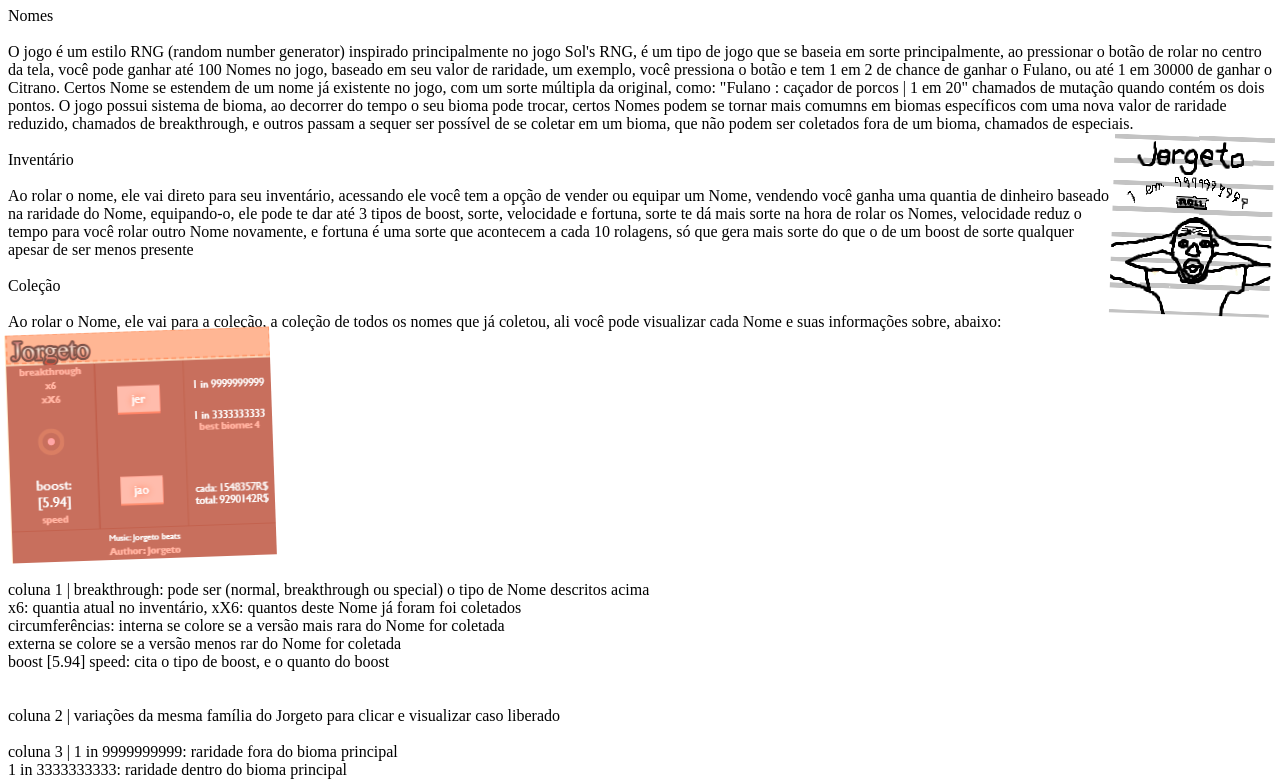
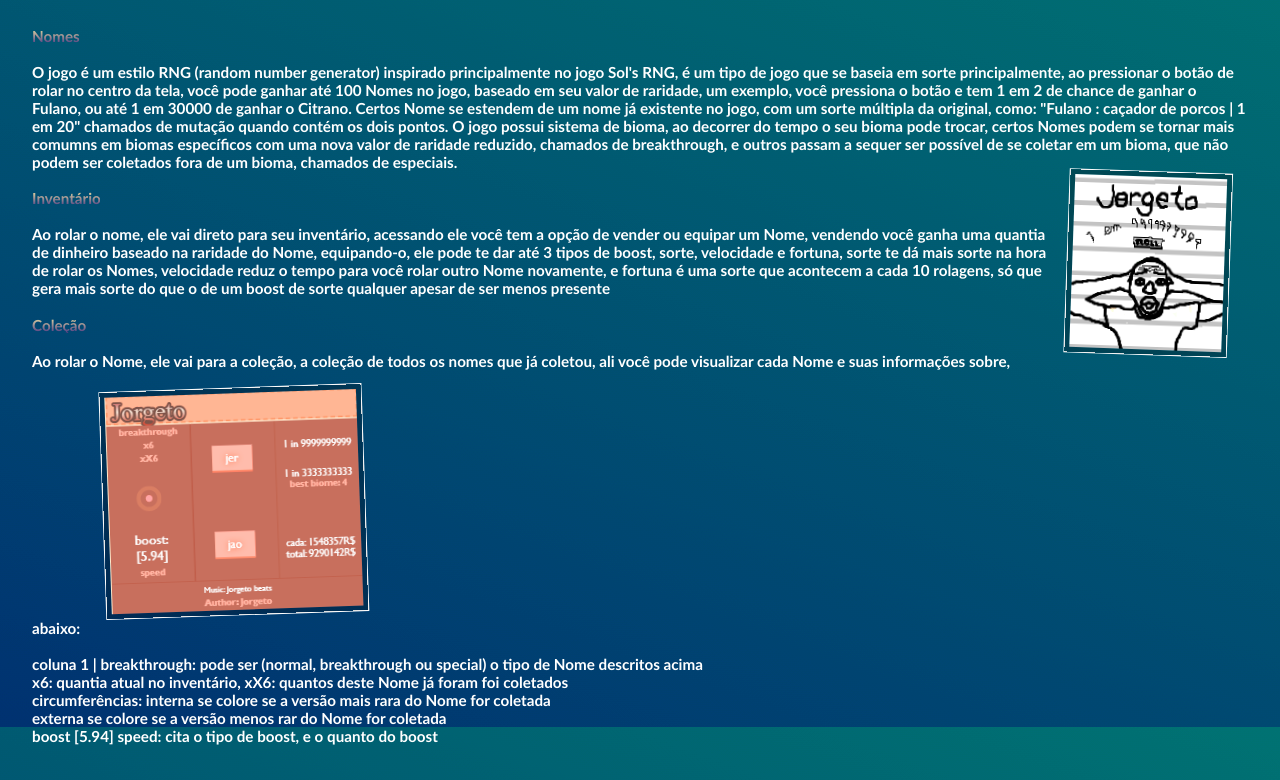
Before and after one commit to JARPP0/Escola, a plain HTML site: page Explain/explain.html in a window 1280 px wide. Shown: the part 73-853 px from the top of the page. Drawn offline with nearby package versions, Linux system fonts and the light colour scheme; the site is published under a folder, as on GitHub Pages, so addresses that start at the root find nothing.

Commit message:
ULTIMATE COMMIT DO MARCÃO

```diff
--- a/Explain/explain.html
+++ b/Explain/explain.html
@@ -4,7 +4,7 @@
     <meta charset="UTF-8">
     <meta name="viewport" content="width=device-width, initial-scale=1.0">
     <title>Document</title>
-    <link rel="stylesheet" href="/Escola/Explain/style.css">
+    <link rel="stylesheet" href="style.css">
     <script src="https://cdnjs.cloudflare.com/ajax/libs/gsap/3.12.2/gsap.min.js"></script>
 </head>
 <body>
```
